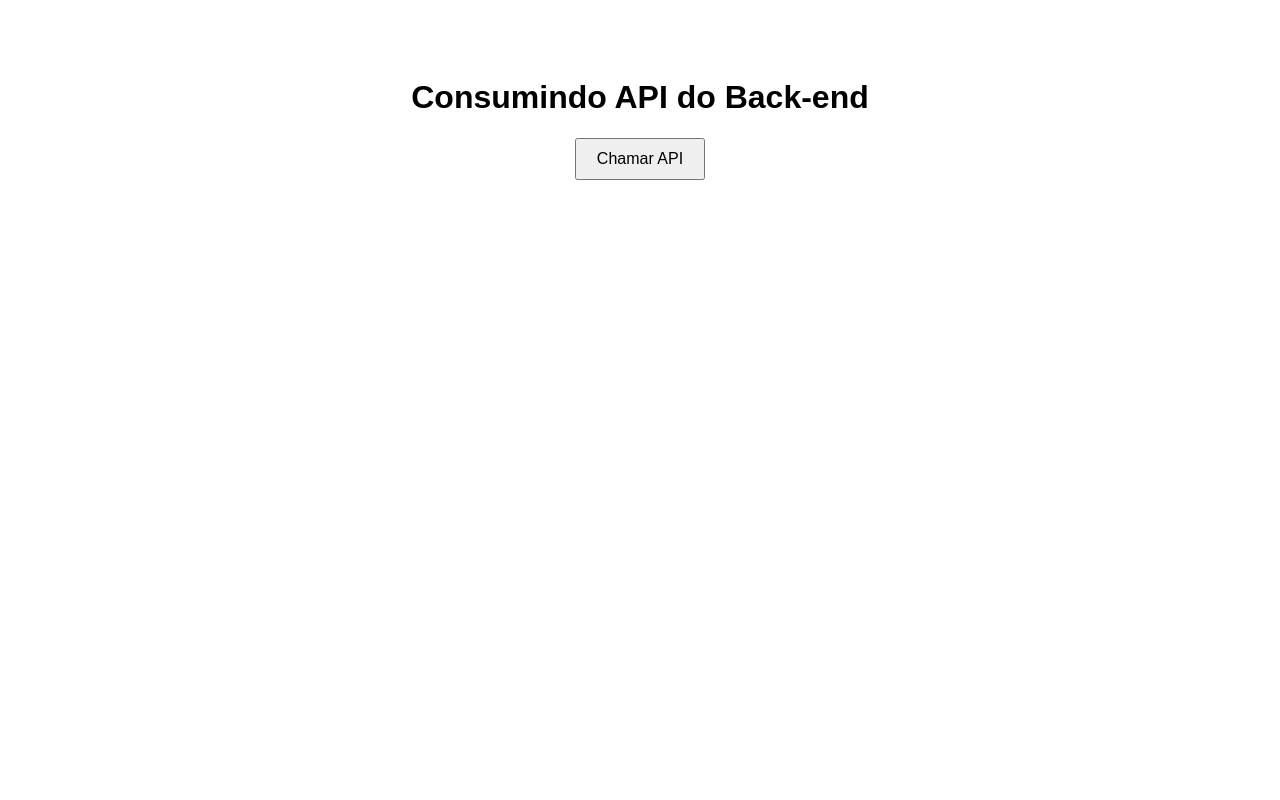
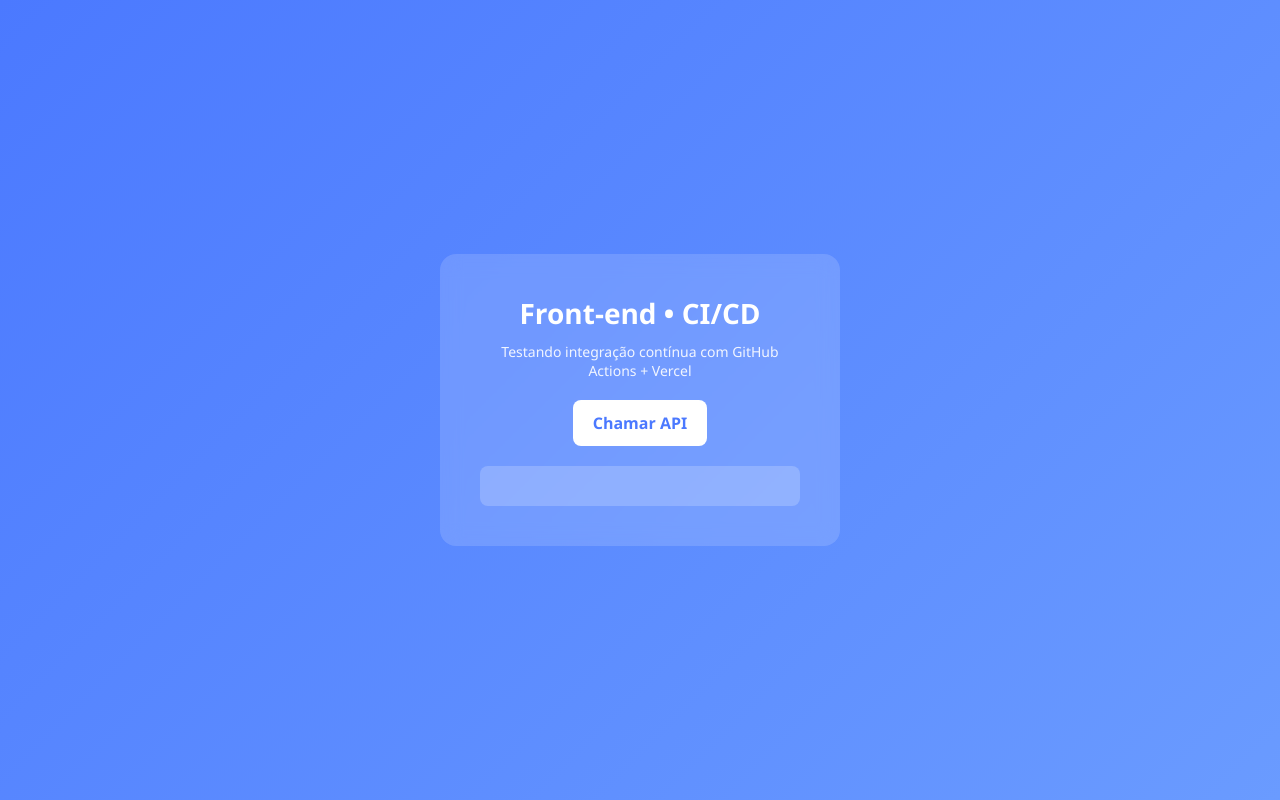
Before and after one commit to hugozera1/projeto-ci-cd-front, a plain HTML site: page index.html in a window 1280 px wide. Drawn offline with Linux system fonts and the light colour scheme.

Commit message:
feature:melhorando pagina principal

```diff
--- a/index.html
+++ b/index.html
@@ -7,9 +7,15 @@
     <link rel="stylesheet" href="style.css" />
   </head>
   <body>
-    <h1>Consumindo API do Back-end</h1>
-    <button id="btnChamarAPI">Chamar API</button>
-    <p id="saida"></p>
+    <div class="container">
+      <h1>Front-end • CI/CD</h1>
+      <p class="sub">
+        Testando integração contínua com GitHub Actions + Vercel
+      </p>
+
+      <button id="btnChamarAPI">Chamar API</button>
+      <p id="saida" class="saida"></p>
+    </div>
 
     <script src="script.js"></script>
   </body>
--- a/style.css
+++ b/style.css
@@ -1,16 +1,61 @@
+* {
+  margin: 0;
+  padding: 0;
+  box-sizing: border-box;
+  font-family: "Segoe UI", sans-serif;
+}
+
 body {
-  font-family: Arial, sans-serif;
+  background: linear-gradient(135deg, #4b79ff, #6a9bff);
+  height: 100vh;
+  display: flex;
+  justify-content: center;
+  align-items: center;
+  color: #fff;
+}
+
+.container {
+  background: rgba(255, 255, 255, 0.15);
+  padding: 40px;
+  border-radius: 16px;
   text-align: center;
-  padding: 50px;
+  backdrop-filter: blur(10px);
+  width: 90%;
+  max-width: 400px;
+}
+
+h1 {
+  font-size: 28px;
+  margin-bottom: 10px;
+}
+
+.sub {
+  font-size: 14px;
+  margin-bottom: 20px;
+  opacity: 0.9;
 }
 
 button {
-  padding: 10px 20px;
+  background: #fff;
+  color: #4b79ff;
+  padding: 12px 20px;
   font-size: 16px;
+  font-weight: bold;
+  border: none;
+  border-radius: 8px;
   cursor: pointer;
+  transition: 0.2s ease;
 }
 
-#saida {
+button:hover {
+  background: #e8e8e8;
+}
+
+.saida {
   margin-top: 20px;
-  font-weight: bold;
+  font-size: 16px;
+  background: rgba(255, 255, 255, 0.2);
+  padding: 12px;
+  border-radius: 8px;
+  min-height: 40px;
 }
```
